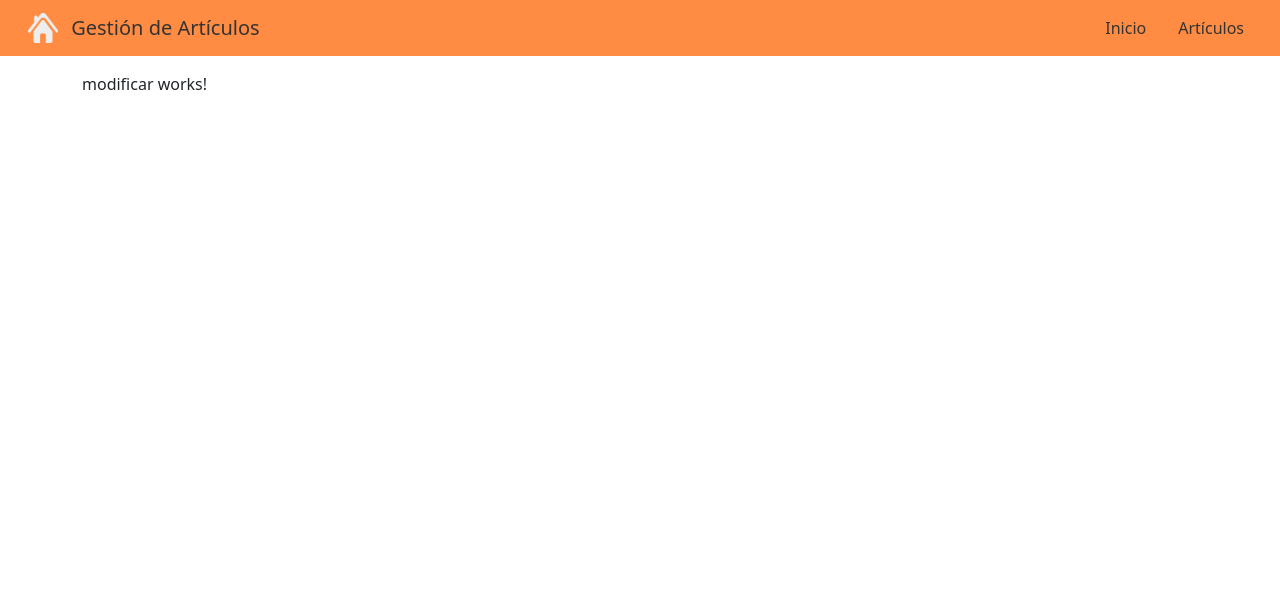
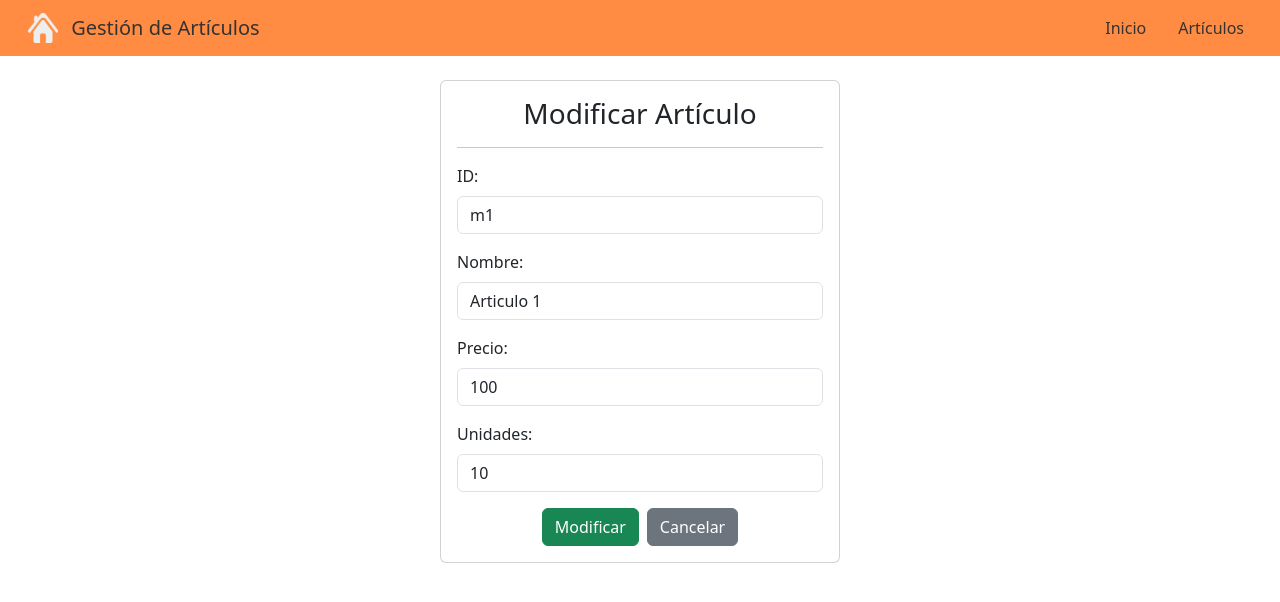
Before and after one commit to r4r4s/practicaAngular, an Angular app: page /modificar/m1 in a window 1280 px wide. Shown: the top 602 px of the page. Built offline with nearby package versions, Linux system fonts and the light colour scheme.

Commit message:
Componente articulo

```diff
--- a/src/app/Components/modificar/modificar.html
+++ b/src/app/Components/modificar/modificar.html
@@ -1 +1,48 @@
-<p>modificar works!</p>
+<div class="d-flex justify-content-center mt-4">
+
+  <div class="card" style="width: 25rem;">
+    <div class="card-body">
+
+      <h3 class="card-title text-center">Modificar Artículo</h3>
+      <hr>
+
+      <form #articuloForm="ngForm">
+
+        <div class="mb-3">
+          <label for="id" class="form-label">ID:</label>
+          <input type="text" class="form-control" id="id"
+                 [(ngModel)]="articulo.id" name="id" required readonly>
+        </div>
+
+        <div class="mb-3">
+          <label for="nombre" class="form-label">Nombre:</label>
+          <input type="text" class="form-control" id="nombre"
+                 [(ngModel)]="articulo.nombre" name="nombre" required>
+        </div>
+
+        <div class="mb-3">
+          <label for="precio" class="form-label">Precio:</label>
+          <input type="number" class="form-control" id="precio"
+                 [(ngModel)]="articulo.precio" name="precio" required>
+        </div>
+
+        <div class="mb-3">
+          <label for="unidades" class="form-label">Unidades:</label>
+          <input type="number" class="form-control" id="unidades"
+                 [(ngModel)]="articulo.unidades" name="unidades" required>
+        </div>
+
+        <div class="text-center">
+          <button (click)="modificar()" [disabled]="articuloForm.invalid" class="btn btn-success">
+            Modificar
+          </button>
+
+          <button (click)="cancelar()" class="btn btn-secondary ms-2">
+            Cancelar
+          </button>
+        </div>
+
+      </form>
+    </div>
+  </div>
+</div>
--- a/src/app/Components/modificar/modificar.ts
+++ b/src/app/Components/modificar/modificar.ts
@@ -1,11 +1,60 @@
-import { Component } from '@angular/core';
+// src/app/Components/modificar/modificar.component.ts
+
+import { Component, OnInit } from '@angular/core';
+import { ActivatedRoute, Router } from '@angular/router';
+import { Articulos } from '../../Servicios/articulosService';
+import { Articulo } from '../../Modelos/articulo';
+import { FormsModule } from '@angular/forms'; // (Teoría: Tema 3)
 
 @Component({
   selector: 'app-modificar',
-  imports: [],
+  standalone: true,
+  imports: [FormsModule], // 1. Importar FormsModule
   templateUrl: './modificar.html',
-  styleUrl: './modificar.css',
+  styleUrl: './modificar.css'
 })
-export class Modificar {
+export class Modificar implements OnInit {
 
+  public articulo: Articulo = {
+    id: '',
+    nombre: '',
+
+    precio: 0,
+    unidades: 0
+  };
+
+  constructor(
+    private route: ActivatedRoute,
+    private router: Router,
+    private articulos: Articulos
+  ) { }
+
+  ngOnInit(): void {
+
+    this.route.params.subscribe(params => {
+      const id = params['id'];
+      if (id) {
+
+        const articuloEncontrado = this.articulos.getArticulo(id);
+        if (articuloEncontrado) {
+
+          this.articulo = { ...articuloEncontrado };
+        } else {
+
+          this.router.navigate(['/articulos']);
+        }
+      }
+    });
+  }
+
+
+  modificar(): void {
+    this.articulos.putArticulo(this.articulo);
+    this.router.navigate(['/articulos']);
+  }
+
+
+  cancelar(): void {
+    this.router.navigate(['/articulos']);
+  }
 }
--- a/src/app/Modelos/articulo.ts
+++ b/src/app/Modelos/articulo.ts
@@ -1,7 +1,6 @@
 export interface Articulo {
     id:string;
     nombre:string;
-    descripcion:string;
     precio:number;
     unidades:number
 }
@@ -10,38 +9,20 @@ export const ARTICULOS: Array<Articulo> = [
     {
         id: 'm1',
         nombre: 'Articulo 1',
-        descripcion: 'Descripcion del Articulo 1',
         precio: 100,
         unidades: 10
     },
     {
         id: 'm2',
         nombre: 'Articulo 2',
-        descripcion: 'Descripcion del Articulo 2',
         precio: 200,
         unidades: 20
     },
     {
         id: 'm3',
         nombre: 'Articulo 3',
-        descripcion: 'Descripcion del Articulo 3',
         precio: 300,
         unidades: 30
     },
 
-    {
-        id: 'm4',
-        nombre: 'Articulo 3',
-        descripcion: 'Descripcion del Articulo 3',
-        precio: 300,
-        unidades: 30
-    },
-
-    {
-        id: 'm5',
-        nombre: 'Articulo 3',
-        descripcion: 'Descripcion del Articulo 3',
-        precio: 300,
-        unidades: 30
-    }
 ];
```
